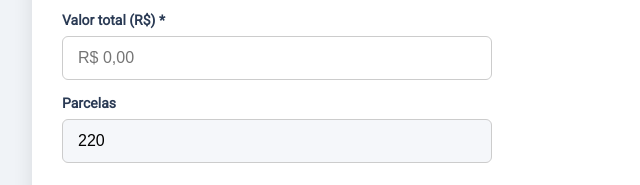
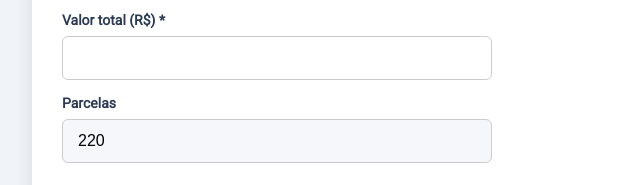
Before and after one commit to fabricioarturcuchi/raroscapital-simulador, a plain HTML site: page index.html in a window 1280 px wide. Shown: the part 633-818 px from the top of the page, 128-768 px from the left. Drawn offline with nearby package versions, Linux system fonts and the light colour scheme.

Commit message:
Update index.html

```diff
--- a/index.html
+++ b/index.html
@@ -159,7 +159,7 @@
       </select>
 
       <label for="valor">Valor total (R$) *</label>
-      <input type="text" id="valor" name="valor" placeholder="R$ 0,00" oninput="mascaraMoeda(this)" required>
+      <input type="text" id="valor" oninput="mascaraMoeda(this)" required />
 
       <label for="parcelas">Parcelas</label>
       <input type="number" id="parcelas" name="parcelas" readonly>
```
